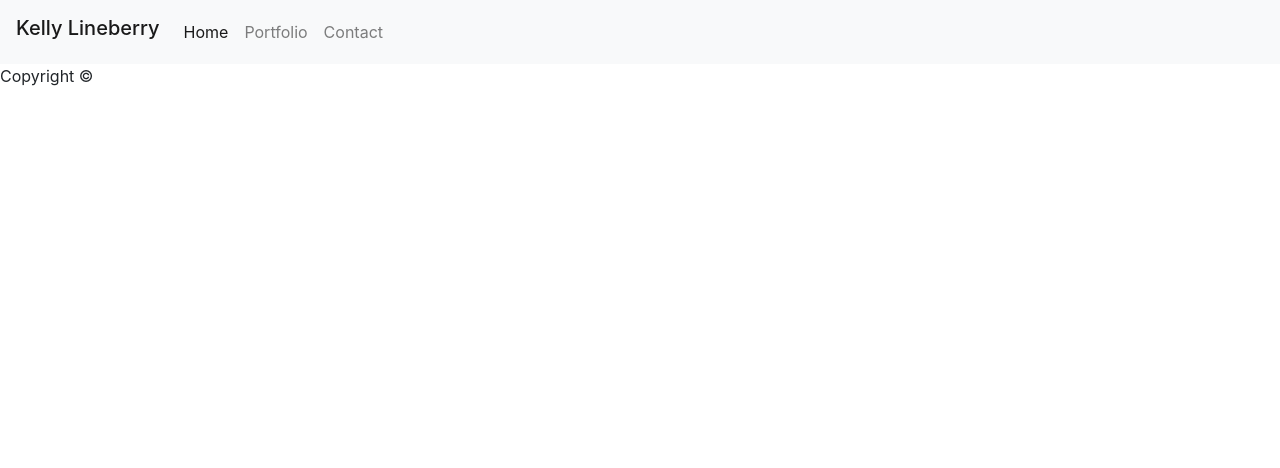
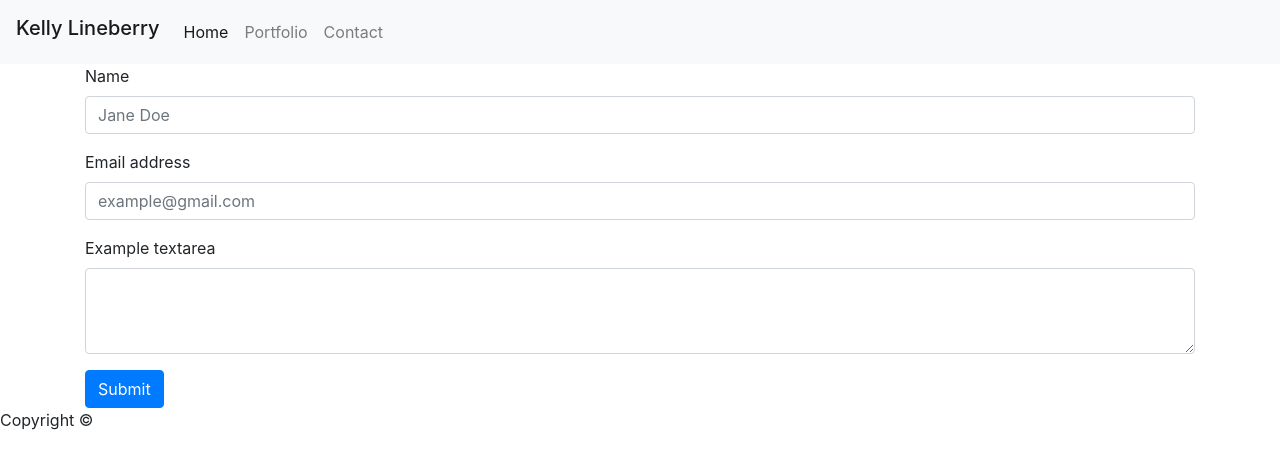
Before and after one commit to Keylee-LNBY/Bootstrap, a plain HTML site: page contact.html in a window 1280 px wide. Drawn offline with nearby package versions, Linux system fonts and the light colour scheme.

Commit message:
added index framework & the form framework to the contact page

```diff
--- a/contact.html
+++ b/contact.html
@@ -32,7 +32,21 @@
     <div class="aside-1"></div>
 
     <main class="container main">
-        <!-- Look up forms in bootstrap -->
+        <form>
+            <div class="form-group">
+                <label for="inputName">Name</label>
+                <input type="text" class="form-control" id="inputName1" placeholder="Jane Doe">
+            </div>
+            <div class="form-group">
+                <label for="inputEmail">Email address</label>
+                <input type="email" class="form-control" id="inputEmail1" placeholder="example@gmail.com">
+            </div>
+            <div class="form-group">
+                <label for="inputMessage">Example textarea</label>
+                <textarea class="form-control" id="inputMessage1" rows="3"></textarea>
+            </div>
+            <button type="submit" class="btn btn-primary">Submit</button>
+        </form>
     </main>
 
     <div class="aside-2"></div>
```
